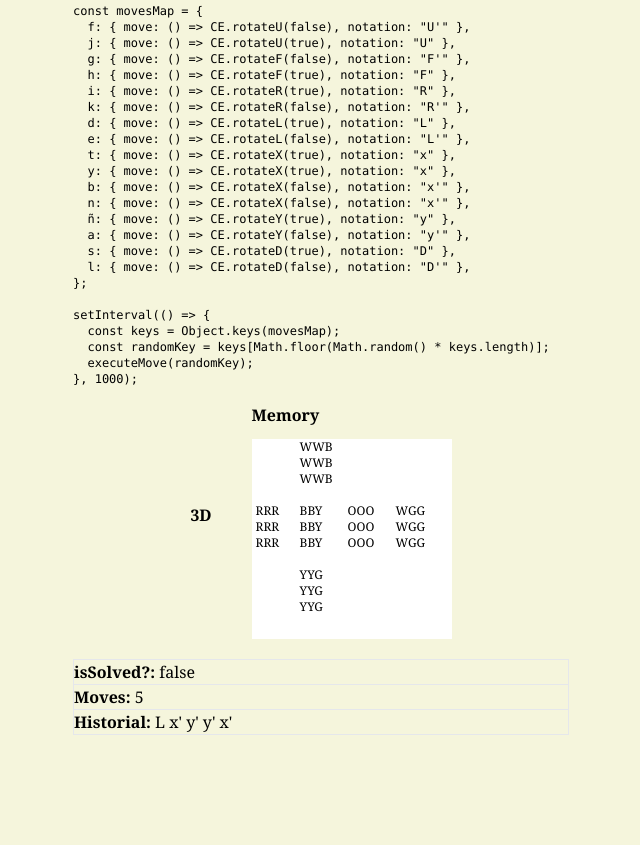
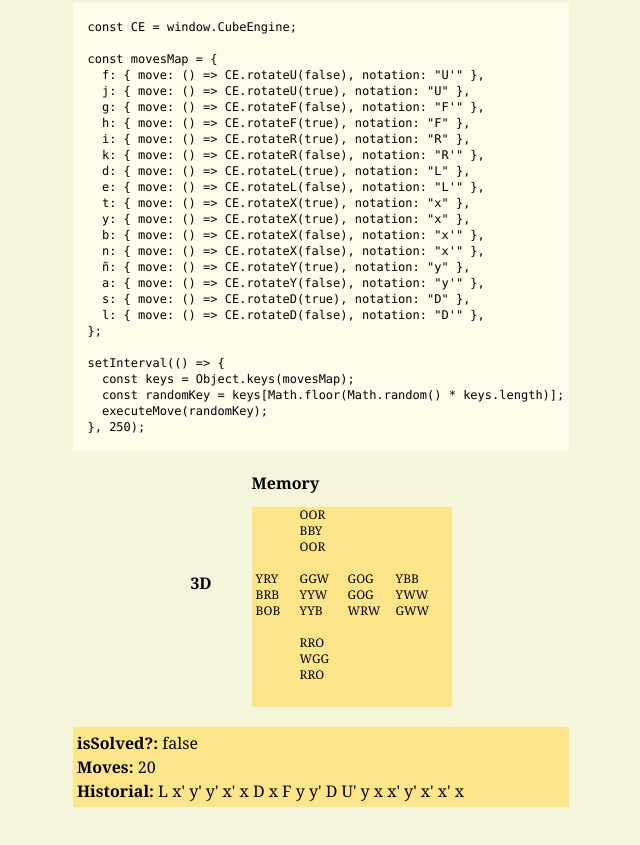
Before and after one commit to bryanlundberg/cube-state-engine, a website with bundled scripts: page index.html in a window 1280 px wide. Shown: the part 913-1758 px from the top of the page, without its empty margins (319-959 px from the left). Before the commit the page ends 1688 px from the top, so only its background shows below. Built offline with nearby package versions, Linux system fonts and the light colour scheme.

Commit message:
style: background code sections

```diff
--- a/index.html
+++ b/index.html
@@ -27,7 +27,8 @@ npm install cube-state-engine
 
     <h3 class="font-bold mb-5">Docs</h3>
 
-    <pre class="mb-5 text-xs">
+    <pre class="mb-5 text-xs bg-amber-50">
+
   class CubeEngine {
     isSolved():boolean,
     state(): {
@@ -46,6 +47,7 @@ class CubeEngine {
     rotateL(clockwise: boolean): void,
     rotateR(clockwise: boolean): void,
   }
+
 </pre
     >
 
@@ -58,7 +60,8 @@ class CubeEngine {
       the library in action.
     </p>
 
-    <pre class="mt-5 text-[0.6rem] sm:text-xs text-wrap">
+    <pre class="mt-5 text-[0.6rem] sm:text-xs text-wrap bg-amber-50">
+
   const CE = window.CubeEngine;
 
   const movesMap = {
@@ -84,11 +87,11 @@ setInterval(() => {
     const keys = Object.keys(movesMap);
     const randomKey = keys[Math.floor(Math.random() * keys.length)];
     executeMove(randomKey);
-}, 1000);
+  }, 250);
       </pre
     >
     <section
-      class="flex flex-col items-center justify-center gap-10 sm:flex-row"
+      class="flex flex-col items-center justify-center gap-10 sm:flex-row mt-5"
     >
       <div class="flex-col">
         <h2 class="mb-3 font-bold">3D</h2>
@@ -102,7 +105,7 @@ setInterval(() => {
       <div class="flex-col">
         <h2 class="mb-3 font-bold">Memory</h2>
         <div
-          class="w-[200px] h-[200px] flex justify-center items-center relative text-xs bg-white"
+          class="w-[200px] h-[200px] flex justify-center items-center relative text-xs bg-amber-200"
         >
           <div class="absolute top-16 left-1" id="LEFT"></div>
 
@@ -119,11 +122,13 @@ setInterval(() => {
       </div>
     </section>
 
-    <section class="w-full mt-5 text-start border">
-      <div class="font-black border-b">
+    <section
+      class="w-full mt-5 text-start bg-amber-200 cursor-not-allowed select-none p-1"
+    >
+      <div class="font-black">
         isSolved?: <span class="font-normal" id="is-solve">true</span>
       </div>
-      <div class="font-black border-b">
+      <div class="font-black">
         Moves: <span class="font-normal" id="total">0</span>
       </div>
       <div>
--- a/main.js
+++ b/main.js
@@ -55,7 +55,7 @@ setInterval(() => {
   const keys = Object.keys(movesMap);
   const randomKey = keys[Math.floor(Math.random() * keys.length)];
   executeMove(randomKey);
-}, 1000);
+}, 250);
 
 /**
  * Key listener for cube movements.
```
Lines whose indentation alone changed are shown as unchanged.
